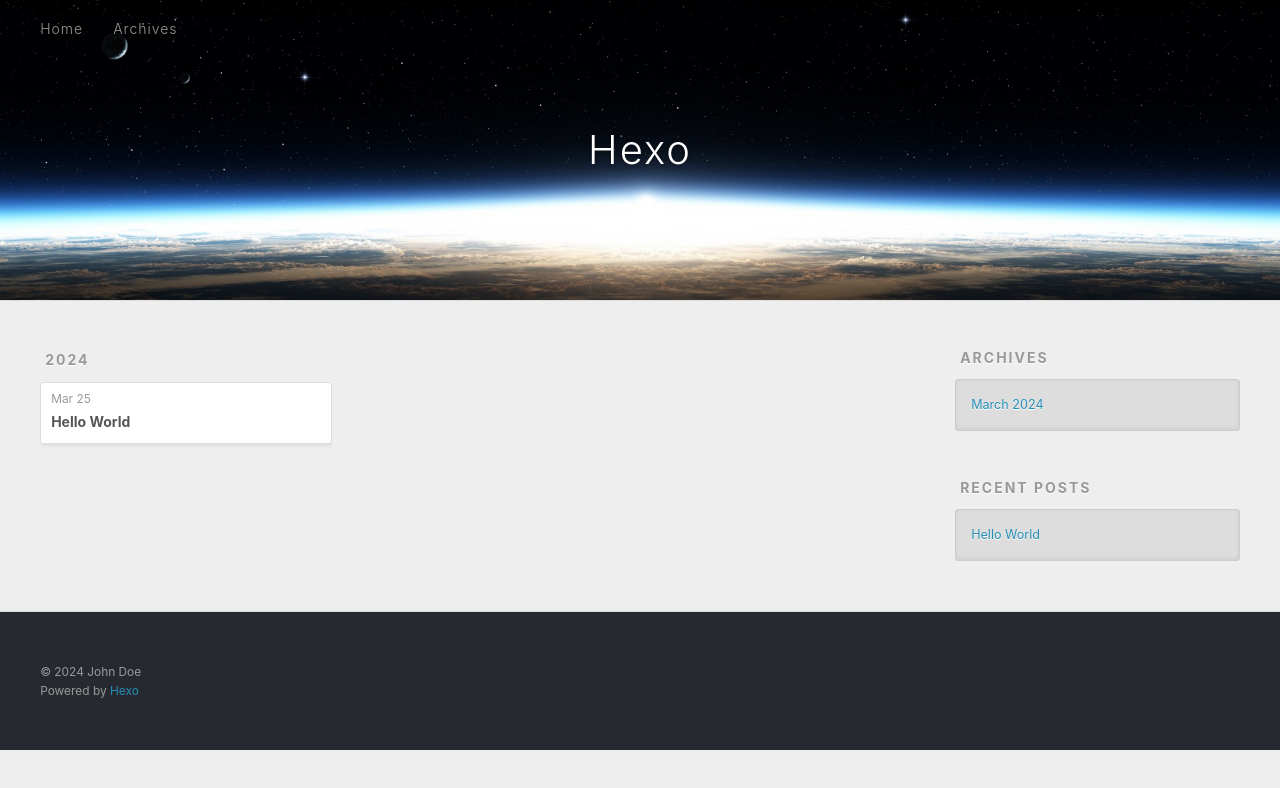
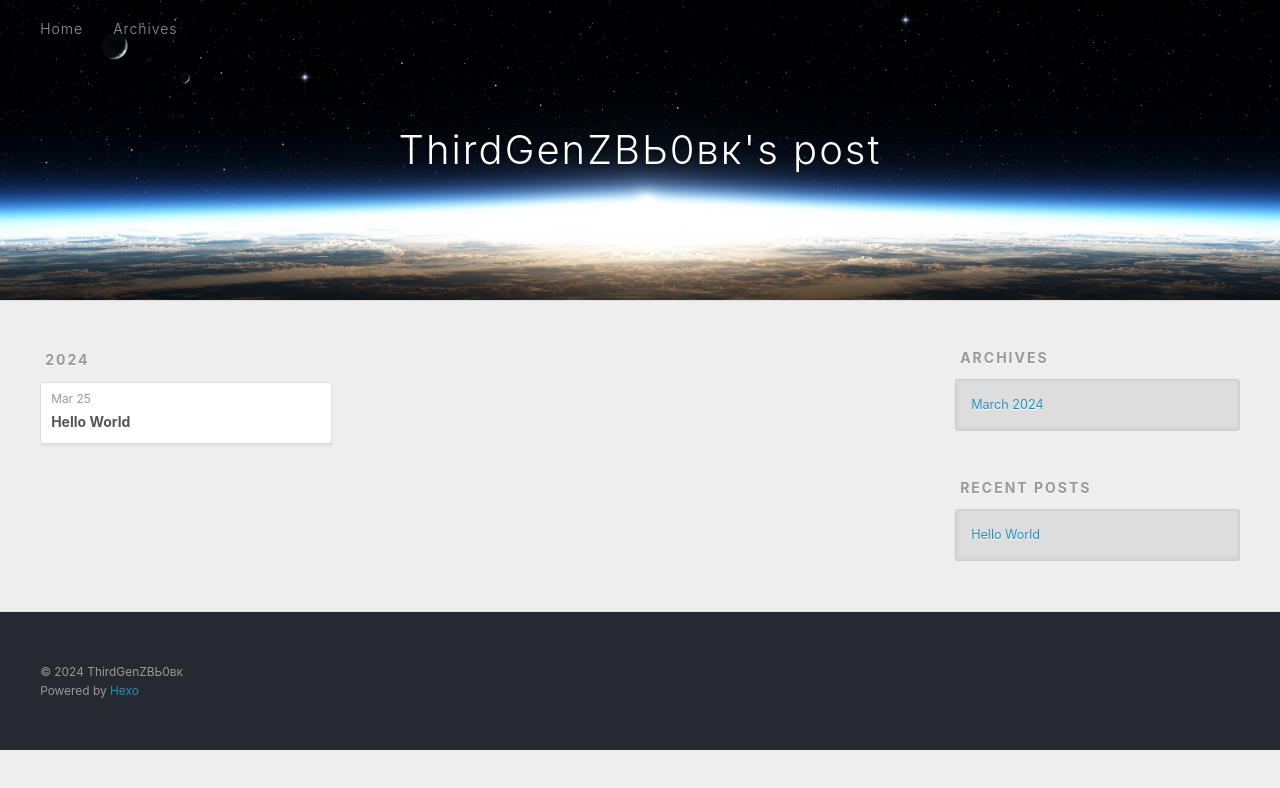
Before and after one commit to jackmjtj/jackmjtj.github.io, a plain HTML site: page archives/2024/03/index.html in a window 1280 px wide. Drawn offline with Linux system fonts and the light colour scheme.

Commit message:
Site updated: 2024-03-25 19:40:54

```diff
--- a/archives/2024/03/index.html
+++ b/archives/2024/03/index.html
@@ -4,17 +4,19 @@
   <meta charset="utf-8">
 
 
-  <title>Archives: 2024/3 | Hexo</title>
+  <title>Archives: 2024/3 | ThirdGenZBЬ0вк&#39;s post</title>
   <meta name="viewport" content="width=device-width, initial-scale=1, shrink-to-fit=no">
-  <meta property="og:type" content="website">
-<meta property="og:title" content="Hexo">
+  <meta name="description" content="hear anything see anything say anything">
+<meta property="og:type" content="website">
+<meta property="og:title" content="ThirdGenZBЬ0вк&#39;s post">
 <meta property="og:url" content="http://example.com/archives/2024/03/index.html">
-<meta property="og:site_name" content="Hexo">
+<meta property="og:site_name" content="ThirdGenZBЬ0вк&#39;s post">
+<meta property="og:description" content="hear anything see anything say anything">
 <meta property="og:locale" content="en_US">
-<meta property="article:author" content="John Doe">
+<meta property="article:author" content="ThirdGenZBЬ0вк">
 <meta name="twitter:card" content="summary">
 
-    <link rel="alternate" href="/atom.xml" title="Hexo" type="application/atom+xml">
+    <link rel="alternate" href="/atom.xml" title="ThirdGenZBЬ0вк's post" type="application/atom+xml">
 
 
     <link rel="shortcut icon" href="/favicon.png">
@@ -39,7 +41,7 @@
   <div id="header-outer" class="outer">
     <div id="header-title" class="inner">
       <h1 id="logo-wrap">
-        <a href="/" id="logo">Hexo</a>
+        <a href="/" id="logo">ThirdGenZBЬ0вк&#39;s post</a>
       </h1>
 
     </div>
@@ -147,7 +149,7 @@
   <div class="outer">
     <div id="footer-info" class="inner">
 
-      &copy; 2024 John Doe<br>
+      &copy; 2024 ThirdGenZBЬ0вк<br>
       Powered by <a href="https://hexo.io/" target="_blank">Hexo</a>
     </div>
   </div>
```
Also changed, not shown: 2024/03/25/hello-world/index.html (+6 -6 lines), archives/2024/index.html (+10 -8 lines), archives/index.html (+10 -8 lines), index.html (+10 -8 lines).
